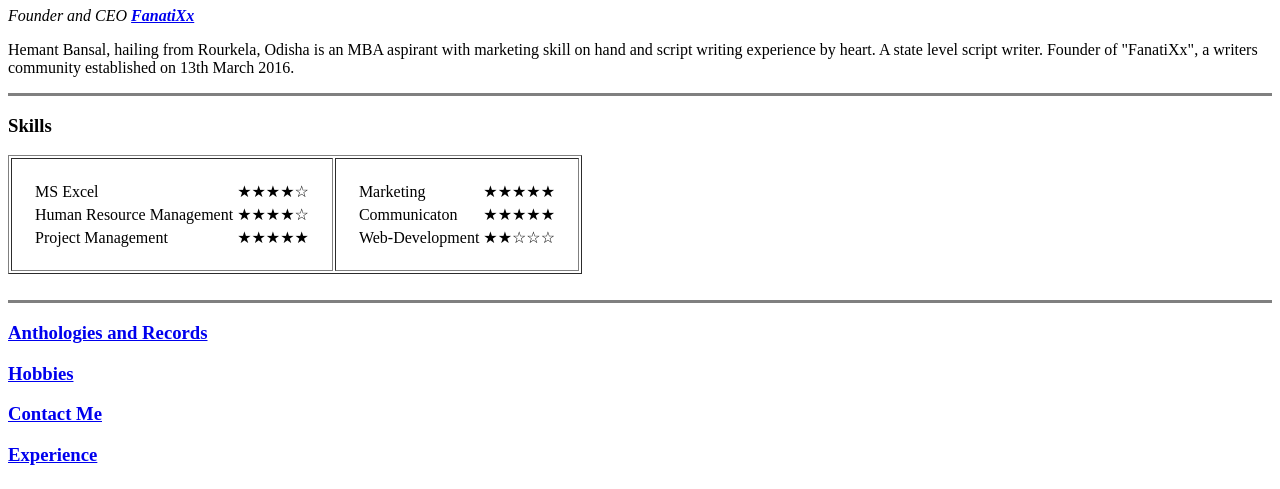
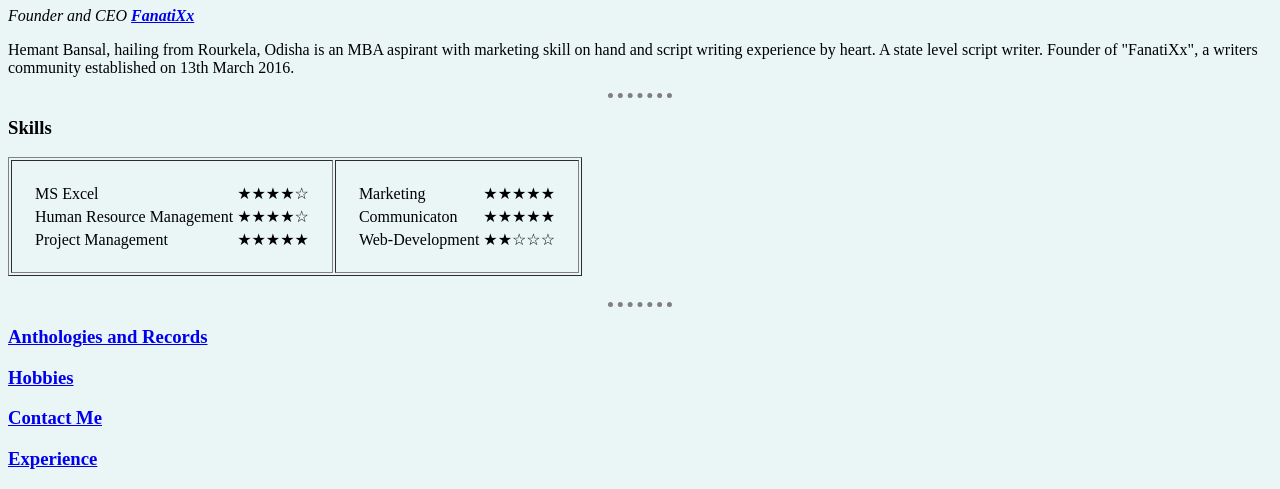
Before and after one commit to hallowhb/cv, a plain HTML site: page index.html in a window 1280 px wide. Shown: the part 643-1132 px from the top of the page. Drawn offline with Linux system fonts and the light colour scheme.

Commit message:
UPDATED WITH CSS

```diff
--- a/Contact Me.html
+++ b/Contact Me.html
@@ -4,6 +4,8 @@
 <head>
   <meta charset="utf-8">
   <title>Contact Me</title>
+  <link rel="icon" href="hbcircle.png" type="image/x-icon">
+  <link rel="stylesheet" href="css/master.css">
 </head>
 
 <body>
--- /dev/null
+++ b/css/master.css
@@ -0,0 +1,10 @@
+body{background-color: #EAF6F6;}
+
+hr{
+
+border-style: none;
+border-top-style: dotted;
+border-color: grey;
+border-width: 5px;
+width: 5%;
+}
--- a/index.html
+++ b/index.html
@@ -9,7 +9,23 @@
   <!-- add icon link -->
   <!-- add favicon link -->
   <link rel="icon" href="hbcircle.png" type="image/x-icon">
+  <link rel="stylesheet" href="css/master.css">
+  <!-- NOTE: External css link above-->
+  <!-- NOTE: internal css below, inside head below title
+
+body{background-color: blue;}
+
+hr{
+border-style: none;
+border-top-style: dotted;
+border-color: grey;
+border-width: 5px;
+width: 5%;
+}
+ -->
 </head>
+
+
 
 <body>
 
@@ -45,7 +61,8 @@
 
 
   <p>Hemant Bansal, hailing from Rourkela, Odisha is an MBA aspirant with marketing skill on hand and script writing experience by heart. A state level script writer. Founder of "FanatiXx", a writers community established on 13th March 2016.</p>
-  <hr size="3" noshade>
+  <hr>
+  <!-- NOTE: <hr size="3" noshade> -->
 
 
   <!--html table and icons, cellpadding-->
@@ -90,7 +107,9 @@
   </table>
   <!--html table and icons-->
   <!--html table and icons-->
-<br><hr size="3" noshade>
+  <br>
+  <hr>
+  <!-- NOTE: <hr size="3" noshade> -->
 
 
   <h3><a href="anthologiesandrecords.html" target="_blank">Anthologies and Records</a></h3>
```
Also changed, not shown: Experience.html (+2 -0 lines), My Hobbies.html (+2 -0 lines), anthologiesandrecords.html (+1 -0 lines), forminput.html (+2 -0 lines).
